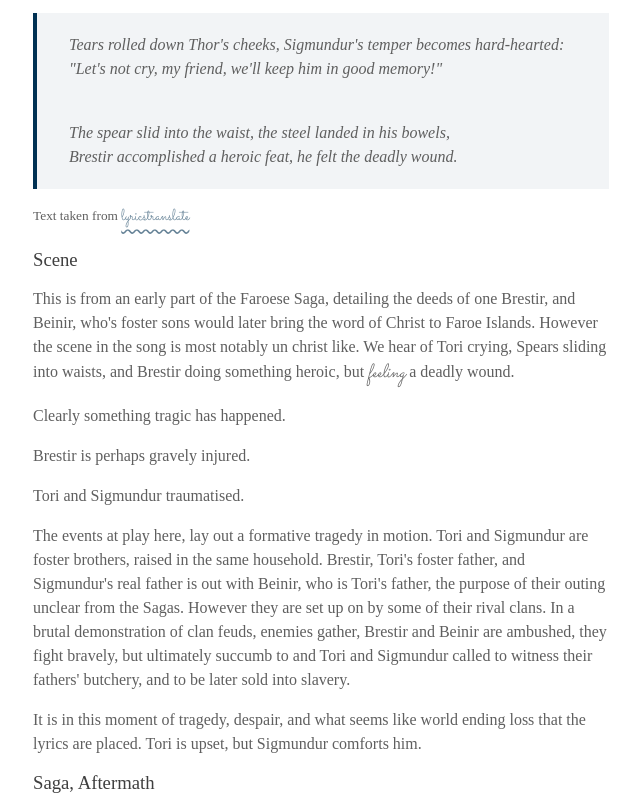
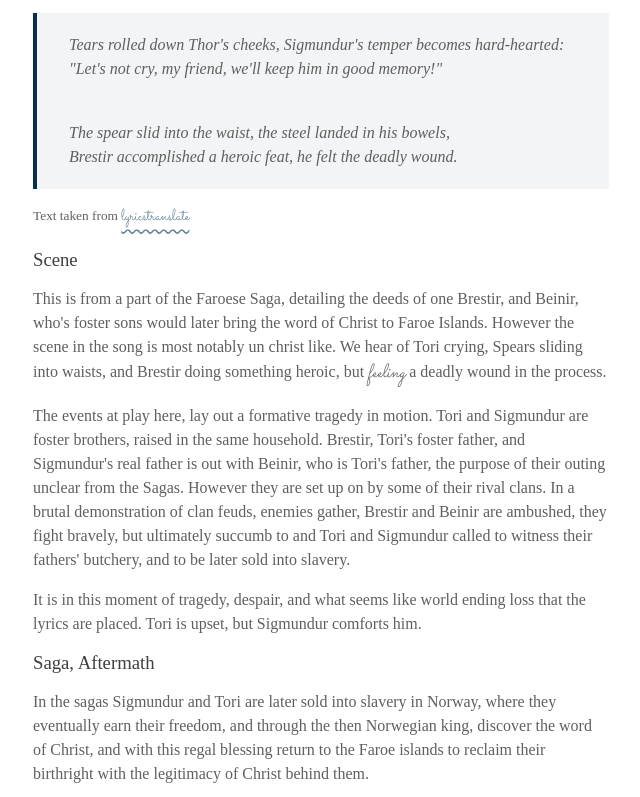
Before and after one commit to kaiser-in-exile/a-believable-fiction, an Eleventy site: page src/posts/longforms/livstraedir.md in a window 1280 px wide. Shown: the part 1566-2363 px from the top of the page, without its empty margins (319-959 px from the left). Built offline with nearby package versions, Linux system fonts and the light colour scheme; Eleventy itself is replaced by a stand-in of ours; files that its build step writes are made by us from their sources; a web font is replaced by a local one; what @mdit/plugin-katex would draw is missing.

Commit message:
minor corrections and language changes

```diff
--- a/src/posts/longforms/livstraedir.md
+++ b/src/posts/longforms/livstraedir.md
@@ -4,7 +4,7 @@
 tags: post
 ---
 
-The year is 9th Century England. The Viking age has just begun, the Danes are coming from the same and adjacent regions the Angles and Saxons came so many centuries ago and so many generations ago, bringing back with them the old Germanic gods to what is now a deeply divided but rich Christian country. One by one Kingdoms fall, and the Danelaw expands through England, and at the eventual precipice in the South West of Britain stands Wessex, the last Kingdom not yet subsumed in the Danelaw, and the Kingdom that would become one day become the foundation for England.
+The year is 9th Century England. The Viking age has just begun, the Danes are coming from the same and adjacent regions the Angles and Saxons once came so many centuries ago and so many generations ago, bringing back with them the old Germanic gods to what is now a deeply divided but rich Christian country. One by one Kingdoms and petty kings fall, and the Danelaw swallows England, and at the eventual precipice, in the South West of Britain, stands the Kingdom of the West Saxons, the last Kingdom not yet subsumed in the Danelaw, and the Kingdom that would endure into England.
 
 Or so the stage is set in [Bernard Cornwell's](https://www.bernardcornwell.net) fantastic [Saxon Stories](https://www.bernardcornwell.net/series/the-last-kingdom-series/). Also adapted into a [Netflix Series](https://www.netflix.com/title/80074249).
 
@@ -43,13 +43,7 @@
 
 ### Scene
 
-This is from an early part of the Faroese Saga, detailing the deeds of one Brestir, and Beinir, who's foster sons would later bring the word of Christ to Faroe Islands. However the scene in the song is most notably un christ like. We hear of Tori crying, Spears sliding into waists, and Brestir doing something heroic, but _feeling_ a deadly wound.
-
-Clearly something tragic has happened.
-
-Brestir is perhaps gravely injured.
-
-Tori and Sigmundur traumatised.
+This is from a part of the Faroese Saga, detailing the deeds of one Brestir, and Beinir, who's foster sons would later bring the word of Christ to Faroe Islands. However the scene in the song is most notably un christ like. We hear of Tori crying, Spears sliding into waists, and Brestir doing something heroic, but _feeling_ a deadly wound in the process.
 
 The events at play here, lay out a formative tragedy in motion. Tori and Sigmundur are foster brothers, raised in the same household. Brestir, Tori's foster father, and Sigmundur's real father is out with Beinir, who is Tori's father, the purpose of their outing unclear from the Sagas. However they are set up on by some of their rival clans. In a brutal demonstration of clan feuds, enemies gather, Brestir and Beinir are ambushed, they fight bravely, but ultimately succumb to  and Tori and Sigmundur called to witness their fathers' butchery, and to be later sold into slavery.
 
```
